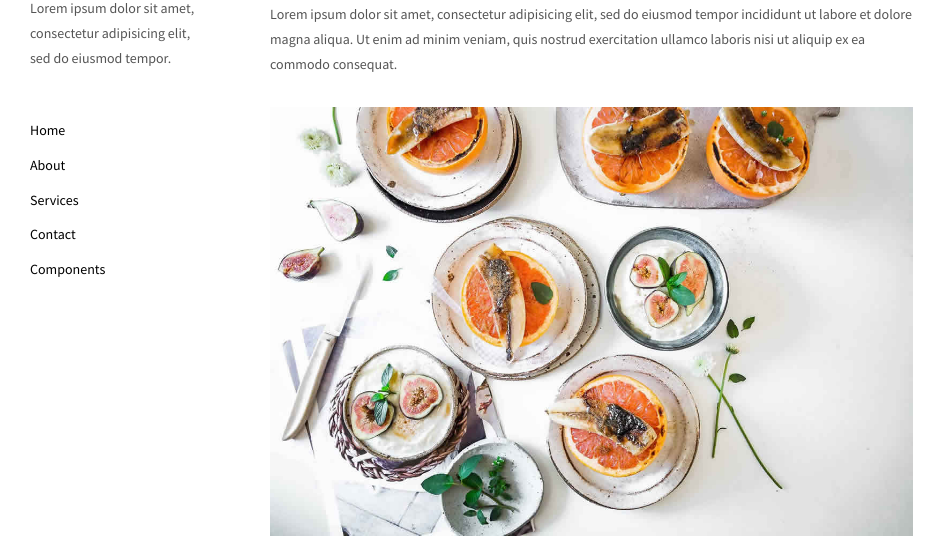
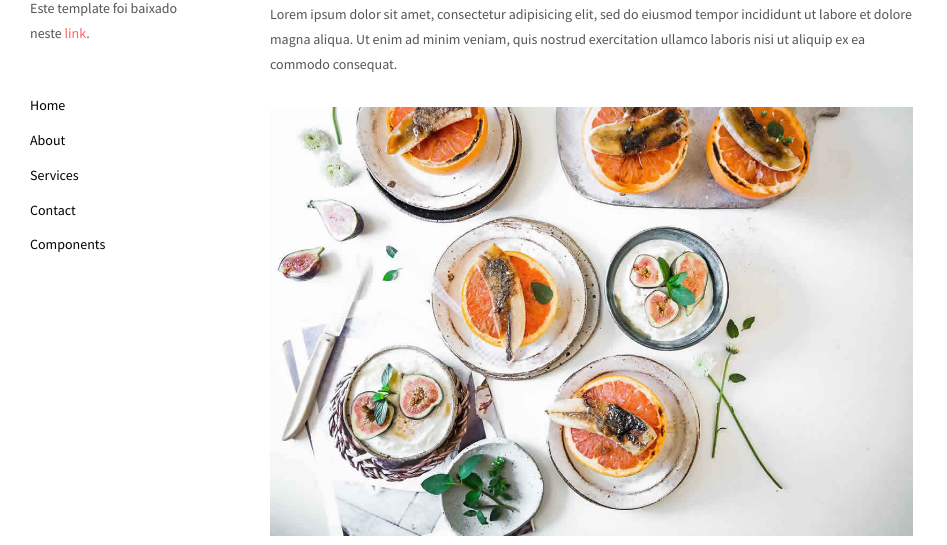
Before and after one commit to HaraLambda3/savory-git, a plain HTML site: page project.html in a window 1280 px wide. Shown: the part 112-657 px from the top of the page, without its empty margins (0-947 px from the left). Drawn offline with nearby package versions, Linux system fonts and the light colour scheme.

Commit message:
fix: ajustes da descrição da barra lateral à esquerda da págian principal e dos projetos

```diff
--- a/project.html
+++ b/project.html
@@ -42,8 +42,7 @@
             <img class="img-responsive site-logo" alt="" src="./assets/images/mashup-logo.svg">
             Mashup Template
           </a>
-        <p>Lorem ipsum dolor sit amet, consectetur adipisicing elit, sed do eiusmod
-        tempor.</p>
+          <p>Este template foi baixado neste <a href="https://www.free-css.com/free-css-templates/page273/savory">link</a>.</p>
       </div>
       <ul class="nav">
         <li><a href="./index.html" title="">Home</a></li>
```
Also changed, not shown: index.html (+1 -2 lines).
